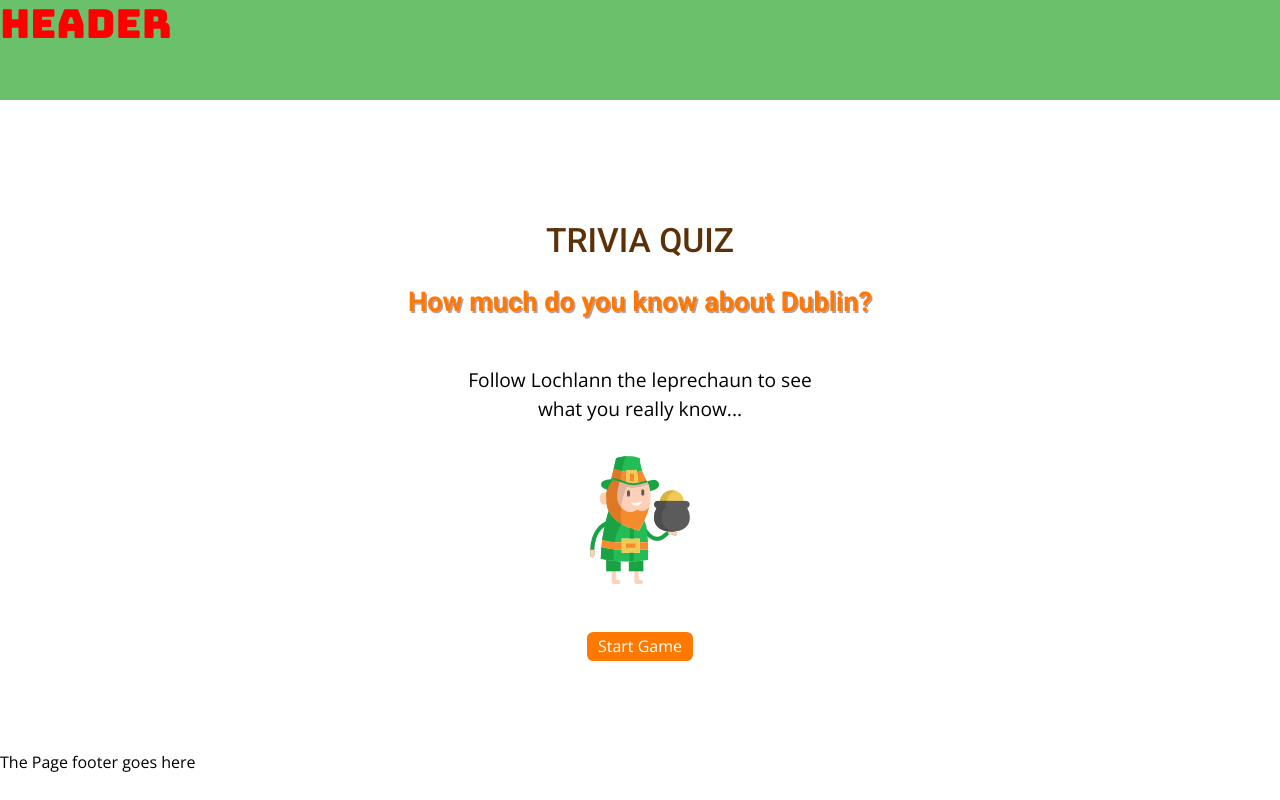
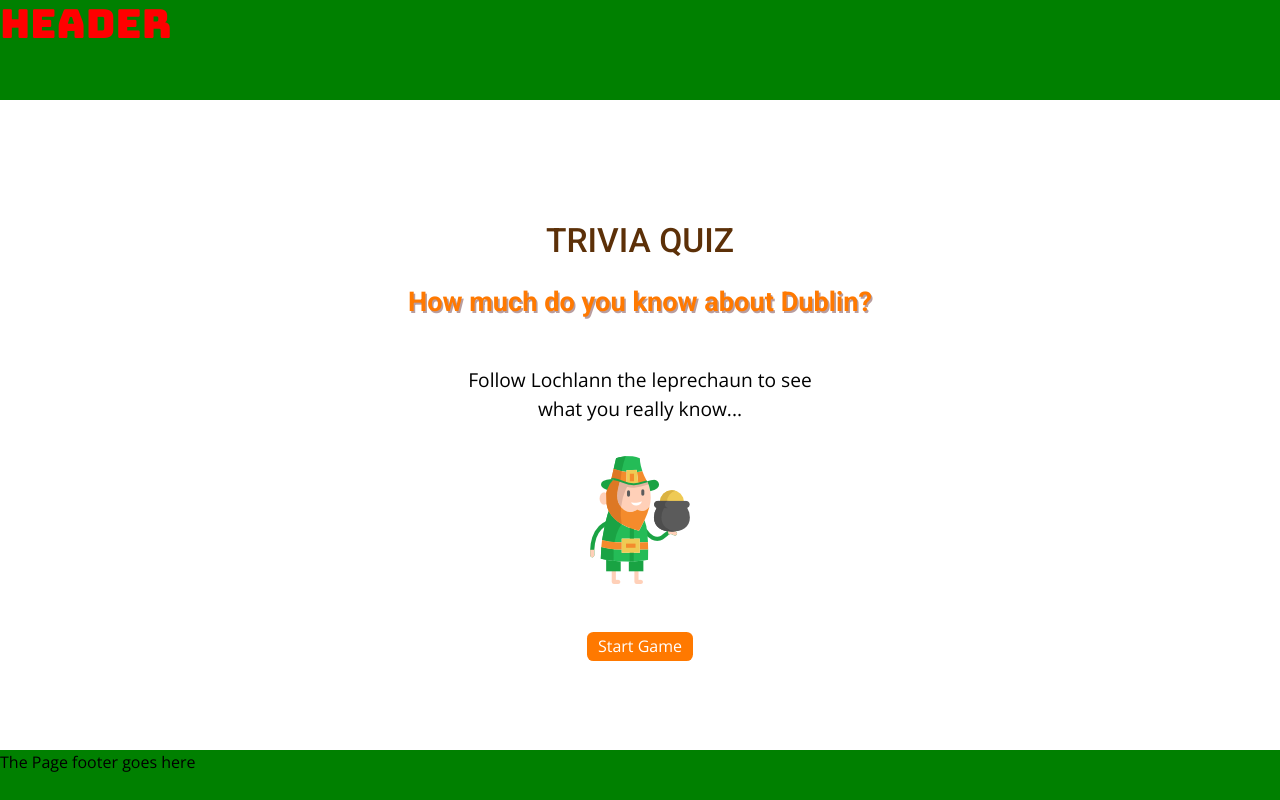
Before and after one commit to MauRuRo/the-mighty-bits-hackathon-proj, a Django app: page / in a window 1280 px wide. Run offline with Django 3.2, Linux system fonts and the light colour scheme; some libraries are stand-ins or nearby versions.

Commit message:
Adjusted header and footer to be sticky to top and bottom of screen

```diff
--- a/static/css/style.css
+++ b/static/css/style.css
@@ -11,16 +11,26 @@ h1 {
     cursor: pointer;
 }
 .header-row {
-    background-color: #42b042c7;
+    /* background-color: #42b042c7; */
+    background-color: green;
     height: 100px;
+    width: 100%;
+    position: fixed;
+    top: 0px;
+    z-index: 999;
 }
 .main-row {
     background-color: none;
     min-height: calc(100vh - 100px - 50px);
+    margin-bottom: 50px!important;
+    margin-top: 100px!important;
 }
 .footer-row {
-    background-color: none;
+    background-color: green;
     height: 50px;
+    width: 100%;
+    position: fixed;
+    bottom: 0;
 }
 
 .question-form {
```
